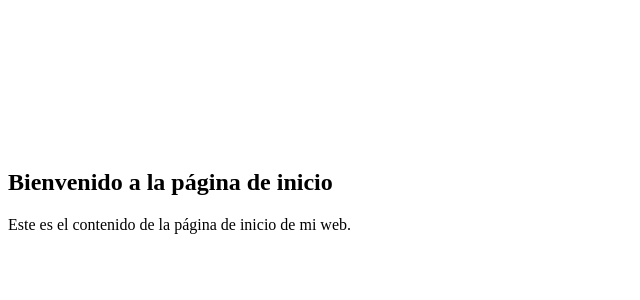
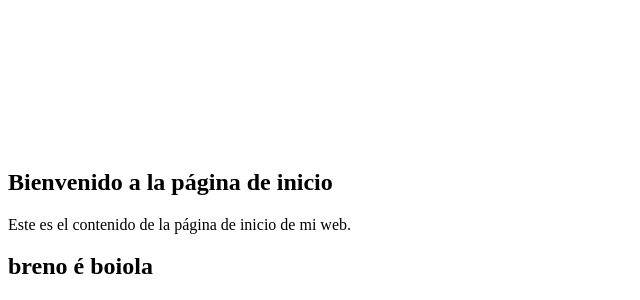
Before and after one commit to CharlesMatiasOl/proyecto-a-main, a plain HTML site: page index.html in a window 1280 px wide. Shown: the part 816-1116 px from the top of the page, without its empty margins (0-640 px from the left). Before the commit the page ends 1066 px from the top, so only its background shows below. Drawn offline with Linux system fonts and the light colour scheme.

Commit message:
mexi no index

```diff
--- a/index.html
+++ b/index.html
@@ -42,4 +42,5 @@
 
         </main>
     </body>
+    <h2>breno é boiola </h2>
     </html>
```
